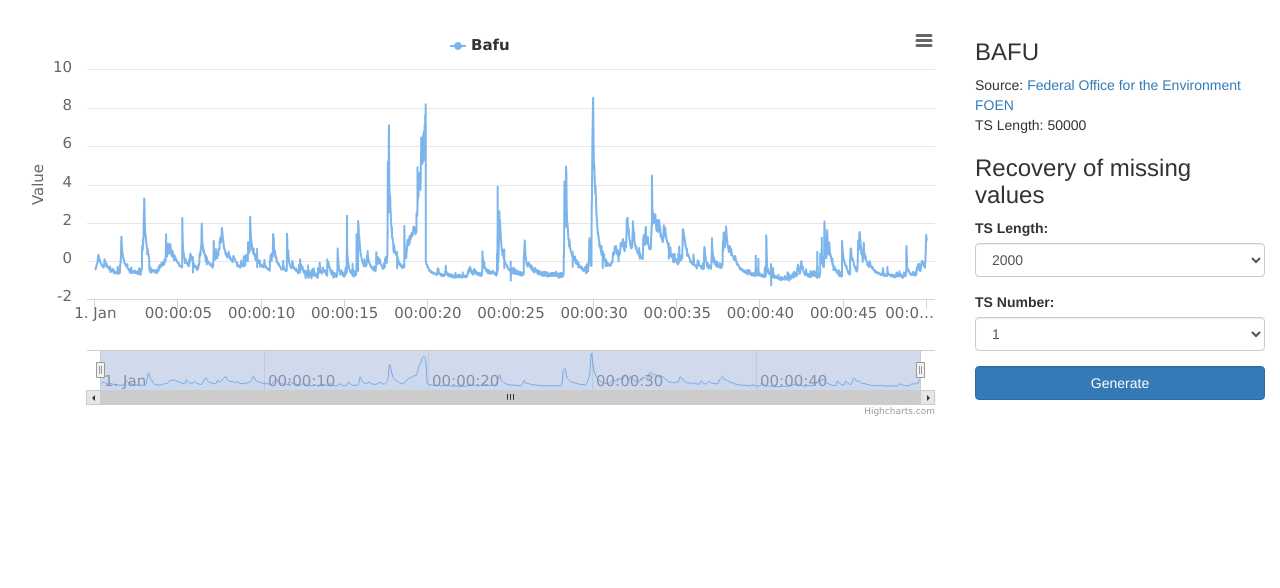
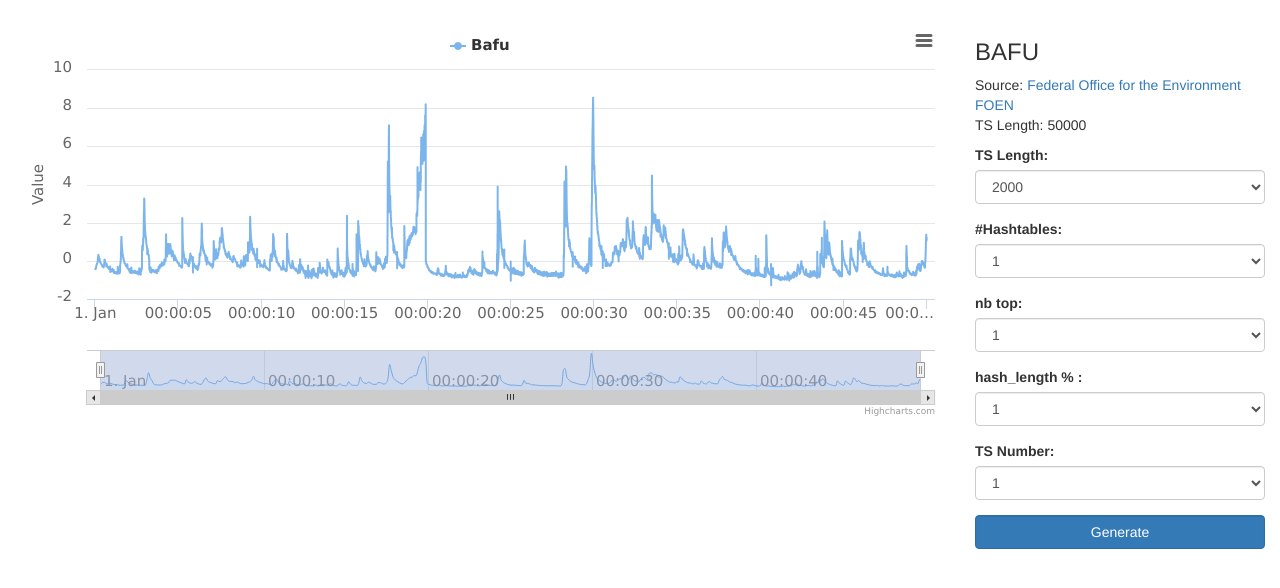
Before and after one commit to eXascaleInfolab/seer, a Django app: page /generation/bafu in a window 1280 px wide. Shown: the part 51-639 px from the top of the page. Run offline with Django 4.2, Linux system fonts and the light colour scheme; some libraries are stand-ins or nearby versions.

Commit message:
comrpession and generation update, offline queries added

```diff
--- a/djangoProject/urls.py
+++ b/djangoProject/urls.py
@@ -35,3 +35,4 @@
     path('datasets', DatasetsView.as_view(), name='datasets'),
     path('generation/<str:dataset>', GenerationView.as_view(), name='generation'),
 ]
+print(urlpatterns)
--- a/docker-compose.yml
+++ b/docker-compose.yml
@@ -18,8 +18,6 @@
     environment:
       - PYTHONDONTWRITEBYTECODE=1
       - PYTHONUNBUFFERED=1
-    depends_on:
-      - clickhouse
     command: gunicorn djangoProject.wsgi:application --bind 0.0.0.0:8001
 
   clickhouse:
--- a/templates/generation/generation.html
+++ b/templates/generation/generation.html
@@ -46,23 +46,24 @@
             getGeneratedDatasets().done(function (data) {
                 var newData = data.generated;
                 console.log(newData);
+                console.log("AAAA");
 
                 // Remove all series from generationChart
-                while (generationChart.series.length > 1) {
+                while (generationChart.series.length > 0) {
                     generationChart.series[0].remove(false);
-                }
+                 }
+                // Remove all axes from generationChart
+                while (generationChart.yAxis.length > 0) {
+                    generationChart.yAxis[0].remove();
+                 }
 
-                // Remove all axes from generationChart
-                while (generationChart.yAxis.length > 1) {
-                    generationChart.yAxis[0].remove();
-                }
                 nGenerated = newData.length
-                document.getElementById('generation-container').style.height = ((nGenerated) * 120+150) + 'px'
+                document.getElementById('generation-container').style.height = ((nGenerated) * 120+70) + 'px'
 
                 newData.forEach(function (ts, index) {
                     generationChart.addAxis({
-                        title: {
-                            text: index
+                        title : {
+                               text: ""
                         },
                         top:  index * 120 + "px",
                         offset: 1,
@@ -74,16 +75,6 @@
                 })
 
                 newData.forEach(function (ts, index) {
-                    // Create a new axis for each series
-                    {#var newAxis = {#}
-                    {#    title: {#}
-                    {#        text: data.name + "_generated" + index // Use the series name as the axis title#}
-                    {#    }#}
-                    {# };#}
-
-                    // Add the new axis to the chart
-                    {#generationChart.addAxis(newAxis);#}
-
                     // Add the series to the chart using the new axis
                     generationChart.addSeries({
                         name: data.name + "_generated" + index + 1,
@@ -92,7 +83,6 @@
                         showInLegend: false// Use the index of the last added axis
                     }, false);
                 });
-                generationChart.axes[3].update({title: {text: "1"}})
 
                 generationChart.redraw();
 
@@ -182,17 +172,7 @@
                 enabled: true,
                 verticalAlign: 'top',
             },
-            series: [{name: "none", data: []}],
-            navigator: {
-                enabled: true, // Set to true to enable the navigator
-                xAxis: {
-                    // Configuration specific to the navigator's X-axis
-                }
-            },
-            scrollbar: {
-                enabled: true // Set to true to show a scrollbar below the chart
-            },
-
+            series: [{name: "", data: [] , showInLegend: false}],
         });
 
 
--- a/templates/generation/generation_from.html
+++ b/templates/generation/generation_from.html
@@ -5,22 +5,52 @@
 
     <label for="generationLength">TS Length:</label>
     <div class="form-group " style="margin-left:0;margin-right:0">
-        <select id="generationLength" class="form-control" name="generationLength"
+        <select id="len_ts" class="form-control" name="len_ts"
+                onchange="">
+            {% for length in len_ts %}
+                <option value={{ length }}>{{ length }}</option>
+            {% endfor %}
+        </select>
+    </div>
+    <label for="generationCount">#Hashtables:</label>
+    <div class="form-group " style="margin-left:0;margin-right:0">
+        <select id="num_hashtables" class="form-control" name="num_hashtables"
                 onchange="">
 
-            {% for length in generation_lengths %}
-                <option value={{ length }}>{{ length }}</option>
+            {% for count in num_hashtables %}
+                <option value={{ count }}>{{ count }}</option>
             {% endfor %}
 
         </select>
     </div>
+    <label for="generationCount">nb top:</label>
+    <div class="form-group " style="margin-left:0;margin-right:0">
+        <select id="nb_top" class="form-control" name="nb_top"
+                onchange="">
 
+            {% for count in nb_top %}
+                <option value={{ count }}>{{ count }}</option>
+            {% endfor %}
+
+        </select>
+    </div>
+    <label for="generationCount">hash_length % :</label>
+    <div class="form-group " style="margin-left:0;margin-right:0">
+        <select id="hash_length_percentage" class="form-control" name="hash_length_percentage"
+                onchange="">
+
+            {% for count in hash_length_percentage %}
+                <option value={{ count }}>{{ count }}</option>
+            {% endfor %}
+
+        </select>
+    </div>
     <label for="generationCount">TS Number:</label>
     <div class="form-group " style="margin-left:0;margin-right:0">
-        <select id="generationCount" class="form-control" name="generationCount"
+        <select id="nb_ts" class="form-control" name="nb_ts"
                 onchange="">
 
-            {% for count in generation_counts %}
+            {% for count in nb_ts %}
                 <option value={{ count }}>{{ count }}</option>
             {% endfor %}
 
--- a/templates/parts/dataset_description.html
+++ b/templates/parts/dataset_description.html
@@ -6,5 +6,3 @@
 {#   <br>Unit: m3/s#}
      <br> TS Length: {{ data_info.datapoints }}
 </p>
-
-<h3>Recovery of missing values</h3>
--- a/views/generation_view.py
+++ b/views/generation_view.py
@@ -2,32 +2,49 @@
 from django.template import loader
 from django.views import View
 
-from django.db import connection
-from utils.compression_loader import load_compression_data_sets, load_systems_compression
-from utils.numpy_loader import NumpyEncoder
 import json
+import pandas as pd
 
 with open('generation_data/datasets.json', 'r') as file:
     generation_datasets_info = json.load(file)
 
+
+def get_generated_data(seed, *, len_ts, nb_ts, num_hashtables=5, nb_top=3, hash_length_percentage=3):
+    import subprocess
+    docker_command = (f"docker exec gan_container python3 run_pretrained.py"
+                      f" --seed {seed} "
+                      f" --len_ts {len_ts} "
+                      f" --nb_ts {nb_ts} "
+                      f" --num_hashtables {num_hashtables}"
+                      f" --nb_top {nb_top}"
+                      f" --hash_length_percentage {hash_length_percentage}")
+    print(f"starting generation using {docker_command}")
+    subprocess.run(docker_command, shell=True)
+    df = pd.read_csv('generation/results/generated.txt')
+    print(df)
+    return df
+
+
 class GenerationView(View):
     context = {
         'title': 'Generation using GAN',
+        "len_ts": [2000, 5000, 10000, 100000],
+        "nb_ts": [1, 2, 5, 10],
+        "num_hashtables": [1, 3, 5, 10],
+        "nb_top": [1, 4, 8, 16, 20],
+        "hash_length_percentage": [1, 3, 5, 10, 20, 50]
     }
+
     template = loader.get_template('generation/generation.html')
-    data_sets = [ ("bafu","Bafu") , ("conductivity","Conductivity") , ("pH_accuracy","pH_accuracy") ]
-    generation_lengths = [2000,  5000, 10000 , 100000]
-    generation_counts = [1,2,5,10]
+    data_sets = [("bafu", "Bafu"), ("conductivity", "Conductivity"), ("pH_accuracy", "pH_accuracy")]
 
-    def get(self, request, dataset="bafu"):
-        self.context["data_info"] =  generation_datasets_info[dataset]
+    def get(self, request, dataset):
+        self.context["data_info"] = generation_datasets_info[dataset]
         self.context['data_sets'] = self.data_sets
-        self.context['generation_lengths'] = self.generation_lengths
-        self.context['generation_counts'] = self.generation_counts
         self.context['dataset'] = dataset
         return HttpResponse(self.template.render(self.context, request))
 
-    def post(self, request , dataset=None):
+    def post(self, request, dataset=None):
         folder = "generation_data"
 
         data_set = request.POST.get('dataset')
@@ -37,17 +54,23 @@
             # return JsonResponse(data)
             return JsonResponse({
                 'original': self.load_orginal_data(original_data_set_path),
-                'name' : [dataset[1] for dataset in self.data_sets if dataset[0] == data_set][0]
+                'name': [dataset[1] for dataset in self.data_sets if dataset[0] == data_set][0]
             })
         else:
-            length = int(request.POST.get('generationLength'))
-            count = int(request.POST.get('generationCount'))
-            generated_data_set_path = f"{folder}/{data_set}/results/{data_set}_{length}_5.txt"
+            len_ts = request.POST.get('len_ts')
+            nb_ts = request.POST.get('nb_ts')
+            num_hashtables = request.POST.get('num_hashtables')
+            nb_top =  request.POST.get('nb_top')
+            hash_length_percentage =  request.POST.get('hash_length_percentage')
+
+            data_df = get_generated_data(data_set,len_ts=len_ts,nb_ts=nb_ts,num_hashtables=num_hashtables,
+                                         nb_top=nb_top,hash_length_percentage=hash_length_percentage)
+
+            generated_data = [data_df.iloc[:, i].values.tolist() for i in range(data_df.shape[1])]
             return JsonResponse({
-                'generated': self.load_generated_data(generated_data_set_path, length, count),
+                'generated': generated_data,
                 'name': [dataset[1] for dataset in self.data_sets if dataset[0] == data_set][0]
             })
-
 
     def load_orginal_data(self, path):
         import pandas as pd
@@ -58,5 +81,5 @@
         import pandas as pd
         df = pd.read_csv(path, sep=",")
         # return the first count columns of the df in a list
-        #e.g., return [ col1_list, col2_list, ... , col_count_list]
+        # e.g., return [ col1_list, col2_list, ... , col_count_list]
         return [df.iloc[:, i].values.tolist() for i in range(count)]
```
Also changed, not shown: generation/run_pretrained.py (+6 -17 lines).
